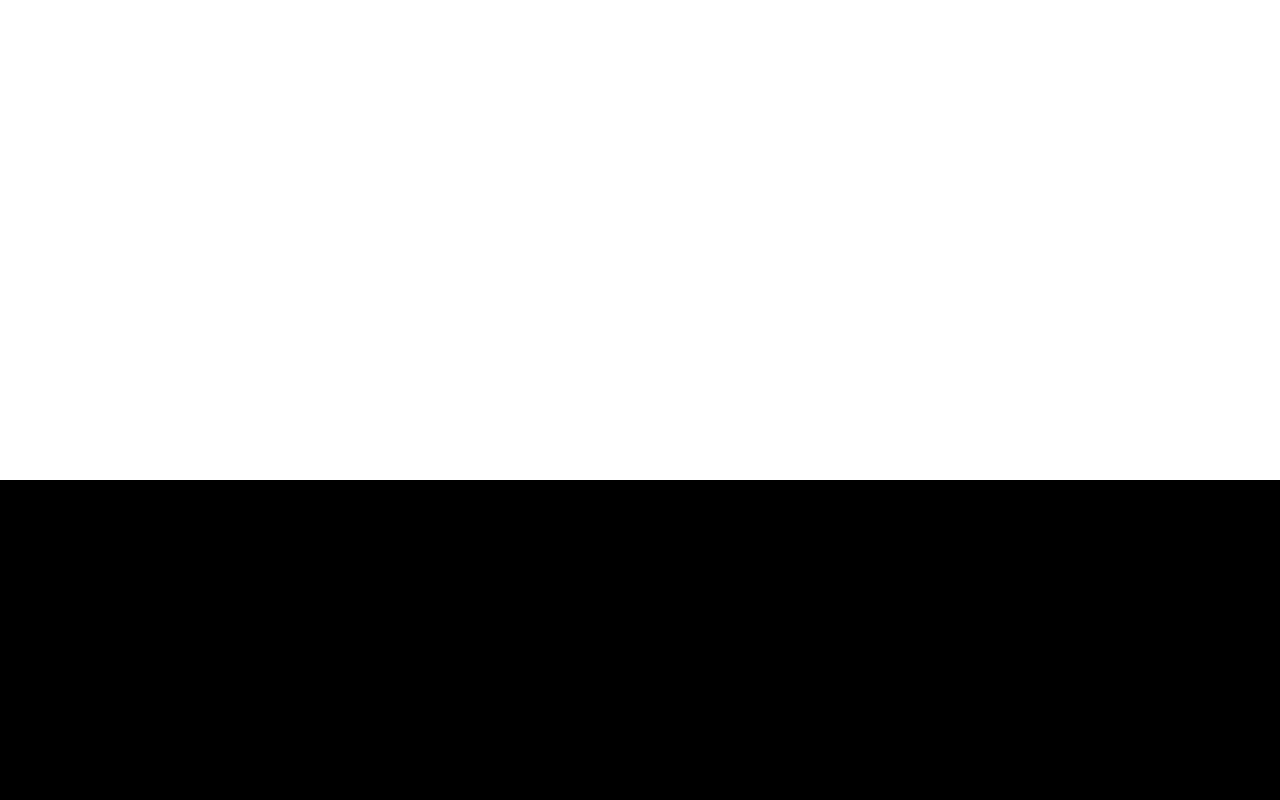
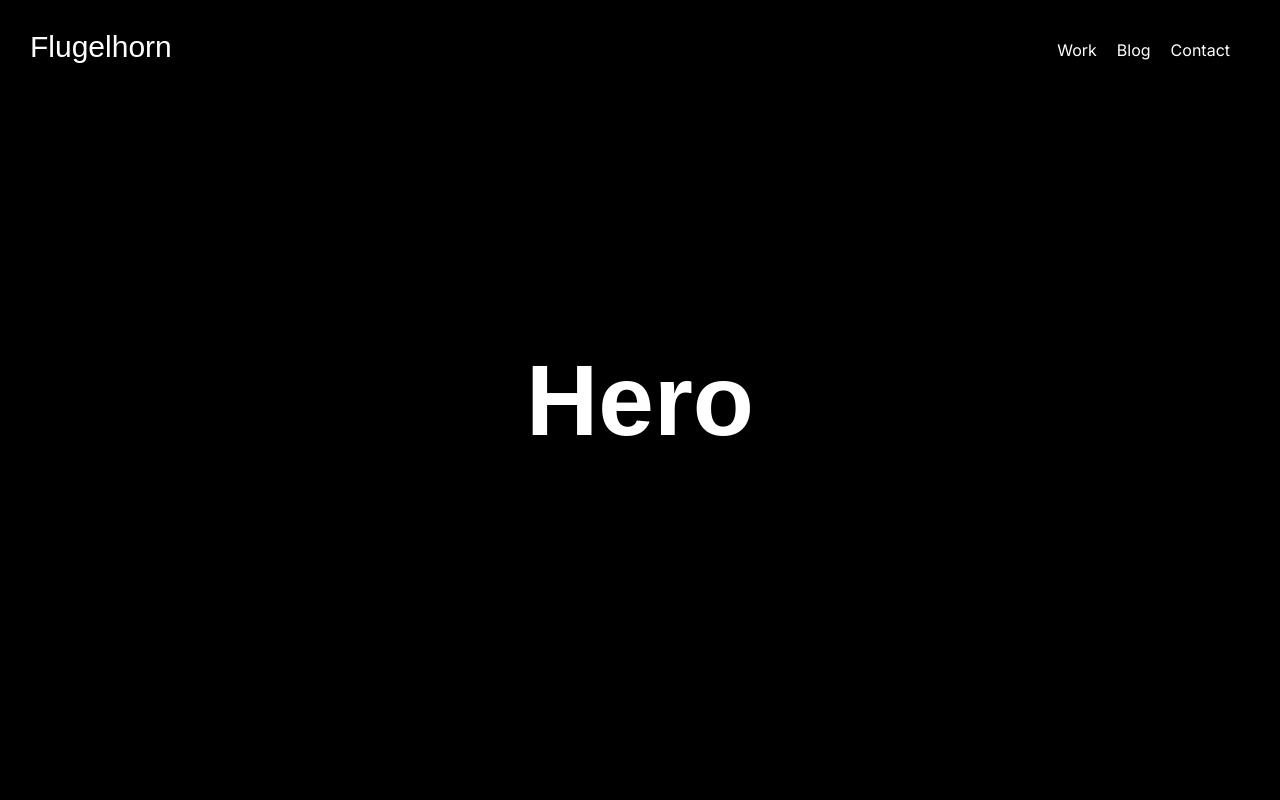
Before and after one commit to Flugelhorn-AB/flugelhorn.co, a Next.js app: page / in a window 1280 px wide. Shown: the top 800 px of the page. Built offline with nearby package versions, Linux system fonts and the light colour scheme; a web font is replaced by a local one.

Commit message:
Feat: Hamburger working

```diff
--- a/components/Hero.js
+++ b/components/Hero.js
@@ -4,9 +4,7 @@
 const Hero = () => {
      const [offset, setOffset] = useState(0);
      const handleScroll = () => {
-          if (window.pageYOffset > 0) {
-               setOffset(window.pageYOffset);
-          }
+          setOffset(window.pageYOffset);
      };
 
      useEffect(() => {
--- a/components/Navigation.js
+++ b/components/Navigation.js
@@ -1,21 +1,21 @@
 import style from './style/navigation.module.scss';
 import Link from 'next/link';
 import { useEffect, useRef, useState } from 'react';
-const Navigation = ({ setIsMenuOpen }) => {
+const Navigation = () => {
      const nav = useRef();
      const [menuExpanded, setMenuExpanded] = useState(false);
+     const [windowWidth, setWindowWidth] = useState();
 
-     const openMenu = () => {
-          if (menuExpanded) {
-               document.body.style.top = `-${window.scrollY}px`;
-               document.body.style.position = 'fixed';
-          } else {
-               const scrollY = document.body.style.top;
-               document.body.style.position = '';
-               document.body.style.top = scrollY;
-               window.scrollTo(0, parseInt(scrollY || '0') * -1);
-          }
-     };
+     if (typeof window !== 'undefined') {
+          useEffect(() => {
+               window.addEventListener('resize', () =>
+                    setWindowWidth(window.innerWidth)
+               );
+               if (windowWidth >= 600) {
+                    setMenuExpanded(false);
+               }
+          }, [windowWidth]);
+     }
 
      useEffect(() => {
           let lastScrollTop = 0;
@@ -45,7 +45,6 @@
 
      const handleMenuExpanded = async () => {
           await setMenuExpanded(!menuExpanded);
-          await openMenu();
      };
 
      return (
@@ -55,9 +54,24 @@
                ref={nav}
           >
                {' '}
-               <div className={style.logo}>
+               <div
+                    className={`${style.logo} ${
+                         menuExpanded ? style.logoColorChange : ''
+                    }`}
+               >
                     <Link href="#">
                          <a>Flugelhorn</a>
+                    </Link>
+               </div>
+               <div className={style.navigationContent}>
+                    <Link href="#">
+                         <a>Work</a>
+                    </Link>
+                    <Link href="#">
+                         <a>Blog</a>
+                    </Link>
+                    <Link href="#">
+                         <a>Contact</a>
                     </Link>
                </div>
                <a
@@ -75,7 +89,7 @@
                     </div>
                </a>
                <div
-                    className={`${style.navigationContent} ${
+                    className={`${style.navigationContentMobile} ${
                          menuExpanded ? style.expanded : style.compressed
                     }`}
                >
--- a/components/style/navigation.module.scss
+++ b/components/style/navigation.module.scss
@@ -8,27 +8,26 @@
      align-items: center;
      z-index: 200;
      top: 0;
-     background: rgba($black101, 0.75);
      left: 0;
      right: 0;
      bottom: 0;
-     overflow: hidden;
      justify-content: center;
      flex-direction: column;
      color: $white101;
-     padding: 50px;
-     @include maxWidthPadding;
+     padding: 0;
+     margin: 0;
      @media screen and (min-width: 600px) {
           display: flex;
           height: 50px;
           flex-direction: row;
+          padding: 50px;
           position: fixed;
           background: none;
           justify-content: space-between;
      }
      .menuButton {
           display: flex;
-          color: red;
+
           position: absolute;
           right: 20px;
           top: 45px;
@@ -37,7 +36,6 @@
           border: none;
           background: none;
           height: 20px;
-
           width: 50px;
           .span {
                flex-direction: column;
@@ -71,50 +69,82 @@
      .buttonExpanded {
           .span {
                span {
-                    background: $white101;
+                    background: red;
                     transition: transform 250ms;
                     &:nth-child(1) {
-                         transform: translateY(8px);
+                         transform: translateY(8px) rotate(45deg);
                     }
                     &:nth-child(2) {
-                         transform: translateY(0px);
+                         transform: translateY(0px) rotate(45deg);
                     }
                     &:nth-child(3) {
-                         transform: translateY(-8px);
+                         transform: translateY(-8px) rotate(-45deg);
                     }
                }
           }
      }
 
-     //  mix-blend-mode: difference;
-
      .navigationContent {
           flex-direction: column;
           justify-content: center;
           align-items: center;
+          display: none;
+          a {
+          }
           @media screen and (min-width: 600px) {
+               display: flex;
                flex-direction: row;
-               display: flex;
+               a {
+               }
+          }
+     }
+
+     .navigationContentMobile {
+          flex-direction: column;
+          justify-content: center;
+          align-items: center;
+          width: 100%;
+          height: 100%;
+          background: rgba($black101, 1);
+          @media screen and (min-width: 600px) {
+               a {
+                    display: none;
+               }
           }
      }
      .expanded {
           display: flex;
+
+          padding: 0;
+          transform: translateX(0%);
+          transition: transform 150ms linear;
+          position: absolute;
      }
      .compressed {
-          display: none;
-          @media screen and (min-width: 600px) {
-               flex-direction: row;
-               display: flex;
+          transform: translateX(100%);
+          transition: transform 200ms linear;
+          position: absolute;
+          a {
+               display: none;
           }
      }
+
      .logo {
           a {
+               color: $white101;
+               transition: color 150ms;
                @include logoFont;
                font-size: 30px;
                position: absolute;
                top: 0;
                left: 0;
                padding: 30px;
+               z-index: 100;
+          }
+     }
+     .logoColorChange {
+          a {
+               transition: color 150ms;
           }
      }
 
```
